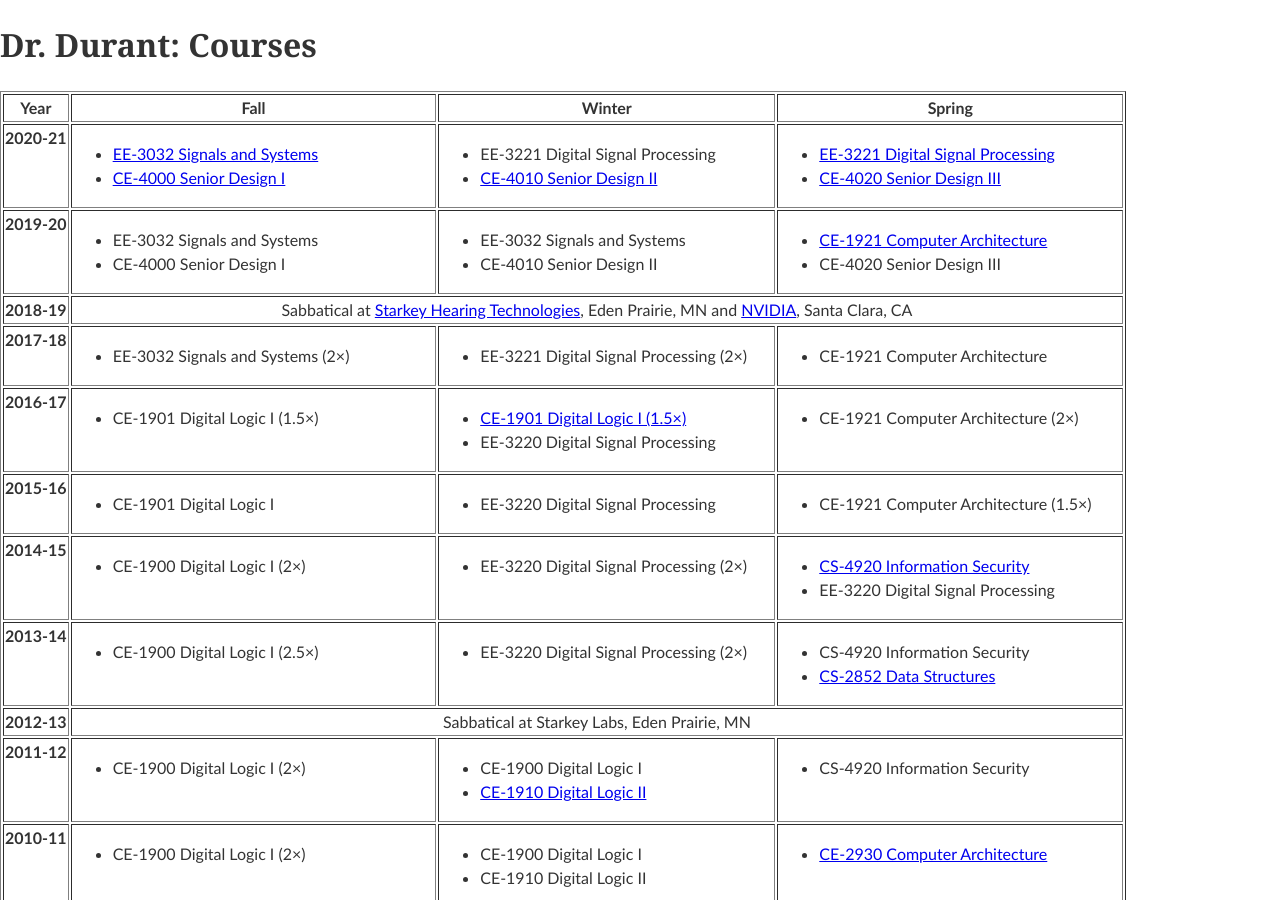
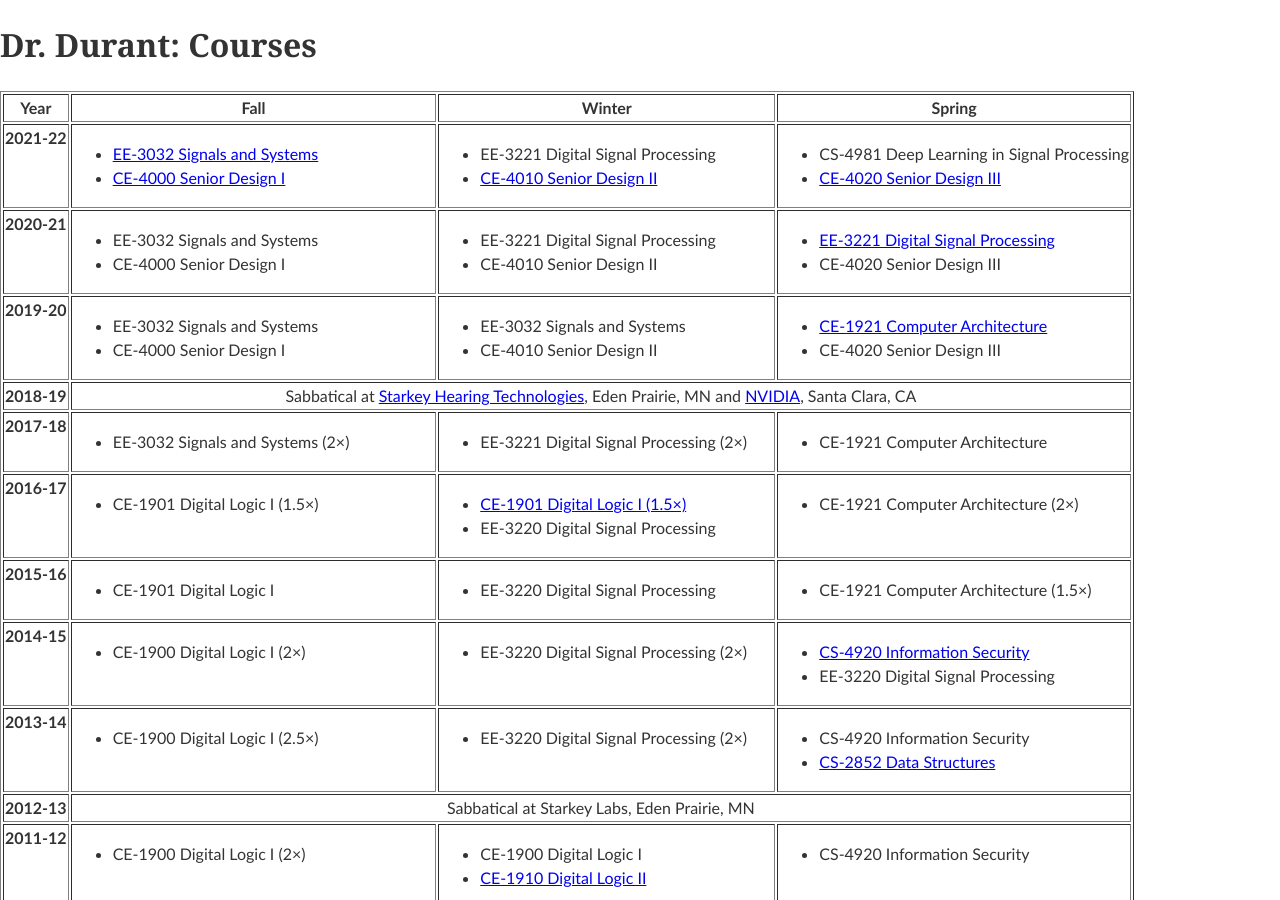
Before and after one commit to edurant/edurant.github.io, a Jekyll site: the page built from courses/index.html, in a window 1280 px wide and 900 px high. Built offline with Jekyll 4.4.1, drawn with Linux system fonts in a browser that asks for light colours.

Commit message:
f21 course sched prep

```diff
--- a/courses/index.html
+++ b/courses/index.html
@@ -12,7 +12,7 @@ title: "Dr. Durant: Courses"
 </tr>
 
 <tr valign="top">
-	<th>2020-21</th>
+	<th>2021-22</th>
 	<td>
 	  <ul>
 	    <li><a href="ee3032/">EE-3032 Signals and Systems</a></li>
@@ -27,8 +27,29 @@ title: "Dr. Durant: Courses"
 	</td>
 	<td>
 	  <ul>
+	    <li>CS-4981 Deep Learning in Signal Processing</li>
+	    <li><a href="https://gitlab.com/msoe.edu/eecs/seniordesign/ce/wikis/">CE-4020 Senior Design III</a></li>
+	  </ul>
+	</td>
+</tr>
+<tr valign="top">
+	<th>2020-21</th>
+	<td>
+	  <ul>
+	    <li>EE-3032 Signals and Systems</li>
+	    <li>CE-4000 Senior Design I</li>
+	  </ul>
+	</td>
+	<td>
+	  <ul>
+	    <li>EE-3221 Digital Signal Processing</li>
+	    <li>CE-4010 Senior Design II</li>
+	  </ul>
+	</td>
+	<td>
+	  <ul>
 	    <li><a href="ee3221/">EE-3221 Digital Signal Processing</a></li>
-	    <li><a href="https://gitlab.com/msoe.edu/eecs/seniordesign/ce/wikis/">CE-4020 Senior Design III</a></li>
+	    <li>CE-4020 Senior Design III</li>
 	  </ul>
 	</td>
 </tr>
--- a/index.html
+++ b/index.html
@@ -15,8 +15,8 @@ layout: null
 <h1 align="center">{{page.title}}</h1>
 
 <div align="center">
-    <p><a href="courses/">Courses</a>: <a href="courses/ee3221/">EE-3221</a> <a href="https://gitlab.com/msoe.edu/eecs/seniordesign/ce/wikis/">Senior Design</a>
-    | <a href="sched/s21.html">Schedule</a>
+    <p><a href="courses/">Courses</a>: <a href="courses/ee3032/">EE-3032</a> <a href="https://gitlab.com/msoe.edu/eecs/seniordesign/ce/wikis/">Senior Design</a>
+    | <a href="sched/f21.html">Schedule</a>
     | <a href="advising/">Advising</a>
     | <a href="https://scholar.google.com/citations?user=FSlPi_wAAAAJ">Publications</a>
     | <a href="rec.html">Recommendations</a>
```
Also changed, not shown: sched/f21.md (added, +52 -0 lines).
